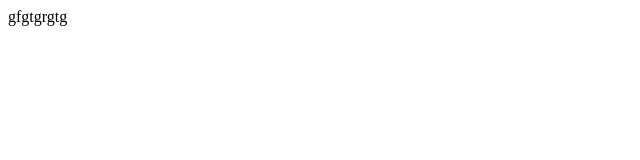
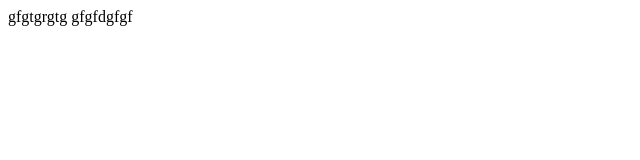
Before and after one commit to UriNikulin/git-basics, a plain HTML site: page src/index.html in a window 1280 px wide. Shown: the whole page, without its empty margins (0-640 px from the left). Drawn offline with Linux system fonts and the light colour scheme.

Commit message:
added part 5

```diff
--- a/src/index.html
+++ b/src/index.html
@@ -6,5 +6,6 @@
 </head>
 <body>
 gfgtgrgtg
+gfgfdgfgf
 </body>
 </html>
```
